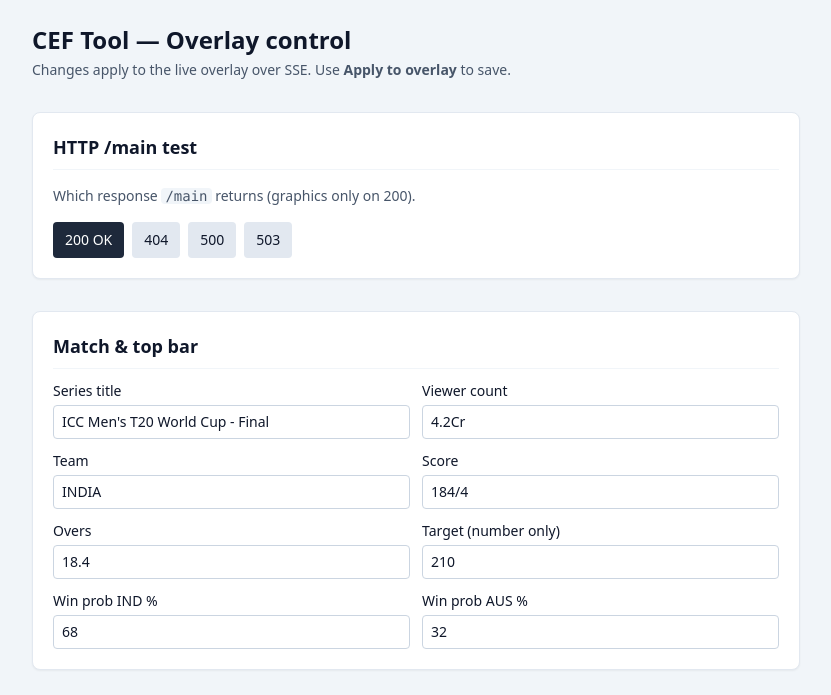
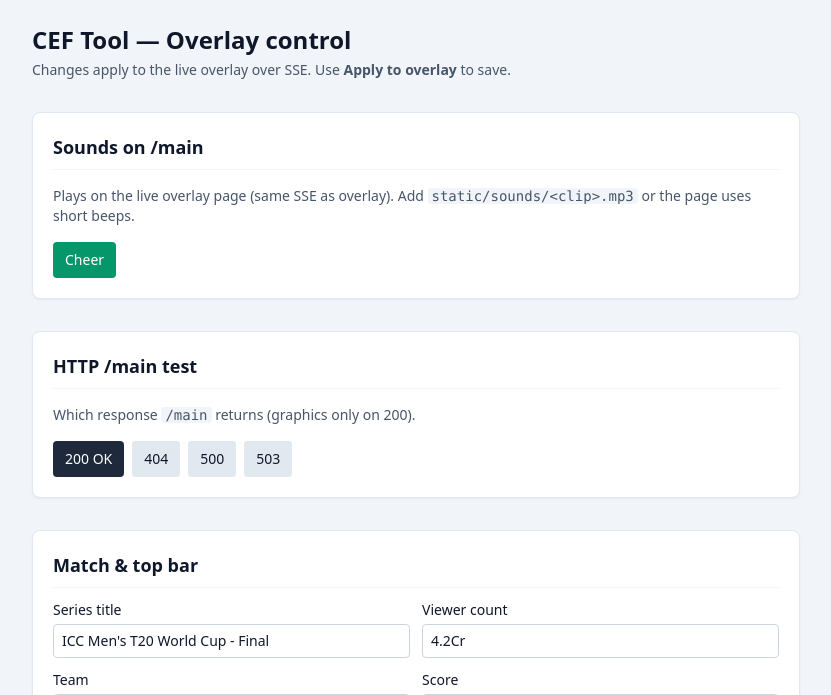
Before and after one commit to praadiga/cef_test_tool, a Flask app: page /admin in a window 1280 px wide. Shown: the top 695 px of the page, without its empty margins (224-1055 px from the left). Run offline with Flask 3, Linux system fonts and the light colour scheme; some libraries are stand-ins or nearby versions.

Commit message:
Add sound management feature and audio controls
- Introduced a new API endpoint to manage sound cues, allowing the main overlay to play audio clips.
- Added a new section in the admin template for sound controls, including a button to trigger a "cheer" sound.
- Implemented audio playback functionality in the graphics template, with a fallback for unsupported audio formats.
- Included a new sound file (cheer.mp3) in the static directory for use in the application.

```diff
--- a/app.py
+++ b/app.py
@@ -47,6 +47,7 @@ DEFAULT_OVERLAY = {
         ],
     },
     "recent_balls": ["1", "4", "wd", "6", "1", "0", "4"],
+    "sound": {"seq": 0, "clip": None},
 }
 
 app_state = copy.deepcopy(DEFAULT_OVERLAY)
@@ -124,6 +125,27 @@ def post_overlay():
     notify_sse_subscribers()
     return jsonify(state_snapshot())
 
+
+@app.route("/api/sound", methods=["POST"])
+def post_sound():
+    """Bump sound seq and push over SSE so /main (graphics) can play a cue."""
+    data = request.get_json(silent=True)
+    if not isinstance(data, dict):
+        data = {}
+    clip = data.get("clip") or data.get("id")
+    if clip is not None and not isinstance(clip, str):
+        return jsonify({"error": "clip must be a string"}), 400
+    if not clip:
+        clip = "default"
+    with _state_lock:
+        s = app_state.setdefault("sound", {"seq": 0, "clip": None})
+        s["seq"] = int(s.get("seq", 0)) + 1
+        s["clip"] = clip
+        sound_out = copy.deepcopy(app_state["sound"])
+    notify_sse_subscribers()
+    return jsonify({"ok": True, "sound": sound_out})
+
+
 # redirect to https://main.d1qoagnu7ropxn.amplifyapp.com/
 @app.route("/redirect")
 def redirect_route():
@@ -173,6 +195,9 @@ def display():
         text="Live Streaming Dashboard",
     )
 
+@app.route("/audio")
+def audio():
+    return redirect("https://soundcloud.com/platform/sama")
 
 @app.route("/fail-midway")
 def fail_midway():
--- a/templates/admin.html
+++ b/templates/admin.html
@@ -16,6 +16,17 @@
         <p id="status-msg" class="text-sm text-slate-500 hidden" aria-live="polite"></p>
 
         <form id="overlay-form" class="space-y-8" onsubmit="return false;">
+
+            <section class="bg-white rounded-lg border border-slate-200 p-5 shadow-sm space-y-4">
+                <h2 class="text-lg font-semibold border-b border-slate-100 pb-2">Sounds on /main</h2>
+                <p class="text-sm text-slate-600">Plays on the live overlay page (same SSE as overlay). Add <code class="bg-slate-100 px-1 rounded">static/sounds/&lt;clip&gt;.mp3</code> or the page uses short beeps.</p>
+                <div class="flex flex-wrap gap-2">
+                    <!-- <button type="button" class="px-3 py-2 rounded bg-emerald-600 text-white text-sm sound-btn" data-clip="four">Four</button>
+                    <button type="button" class="px-3 py-2 rounded bg-emerald-600 text-white text-sm sound-btn" data-clip="six">Six</button>
+                    <button type="button" class="px-3 py-2 rounded bg-emerald-600 text-white text-sm sound-btn" data-clip="wicket">Wicket</button> -->
+                    <button type="button" class="px-3 py-2 rounded bg-emerald-600 text-white text-sm sound-btn" data-clip="cheer">Cheer</button>
+                </div>
+            </section>
 
             <section class="bg-white rounded-lg border border-slate-200 p-5 shadow-sm space-y-4">
                 <h2 class="text-lg font-semibold border-b border-slate-100 pb-2">HTTP /main test</h2>
@@ -240,6 +251,7 @@
                     b.classList.toggle('text-white', on);
                     b.classList.toggle('bg-slate-200', !on);
                 });
+                applyOverlay();
             });
         });
 
@@ -267,6 +279,24 @@
 
         document.getElementById('btn-apply').addEventListener('click', () => applyOverlay());
 
+        document.querySelectorAll('.sound-btn').forEach((btn) => {
+            btn.addEventListener('click', async () => {
+                const clip = btn.dataset.clip;
+                try {
+                    const res = await fetch('/api/sound', {
+                        method: 'POST',
+                        headers: { 'Content-Type': 'application/json' },
+                        body: JSON.stringify({ clip }),
+                    });
+                    if (!res.ok) throw new Error(await res.text());
+                    msg('Sound queued for /main: ' + clip, true);
+                } catch (e) {
+                    console.error(e);
+                    msg('Sound failed: ' + (e.message || e), false);
+                }
+            });
+        });
+
         document.getElementById('overlay-form').addEventListener('keydown', (e) => {
             if (e.key !== 'Enter') return;
             if (e.target.tagName === 'TEXTAREA') return;
```
Also changed, not shown: templates/graphics.html (+68 -0 lines), 1 other file.
